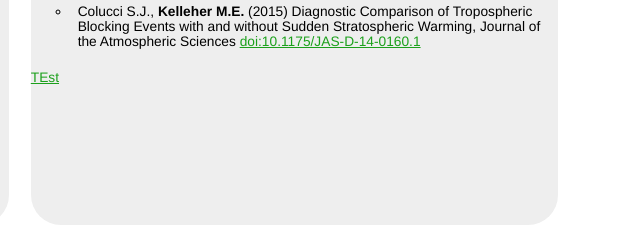
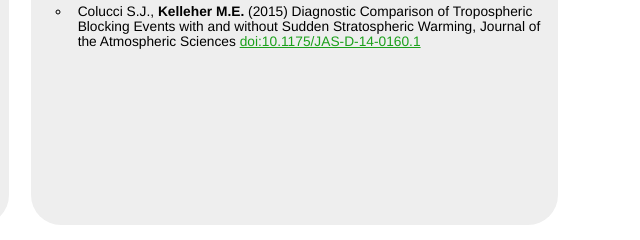
Before and after one commit to mkstratos/mkstratos.github.io, a plain HTML site: page index.html in a window 1280 px wide. Shown: the part 168-408 px from the top of the page, 620-1260 px from the left. Drawn offline with Linux system fonts and the light colour scheme; a script that the page names is missing.

Commit message:
Removes test link

```diff
--- a/index.html
+++ b/index.html
@@ -58,7 +58,6 @@
             </li>
         </ul>
         </p>
-        <a href="test">TEst</a>
     </div>
 </div>
 	<div id='footer'>
```
